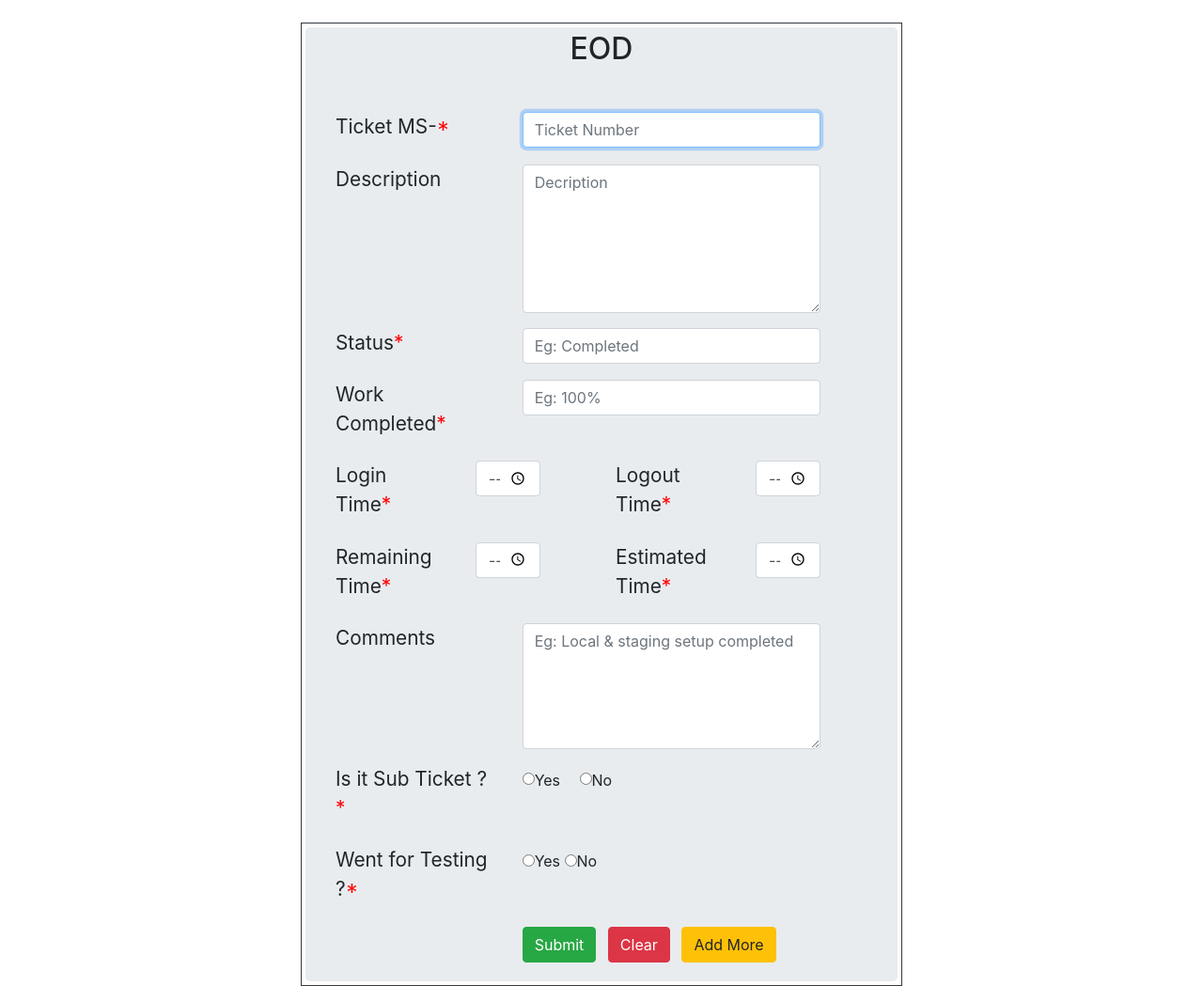
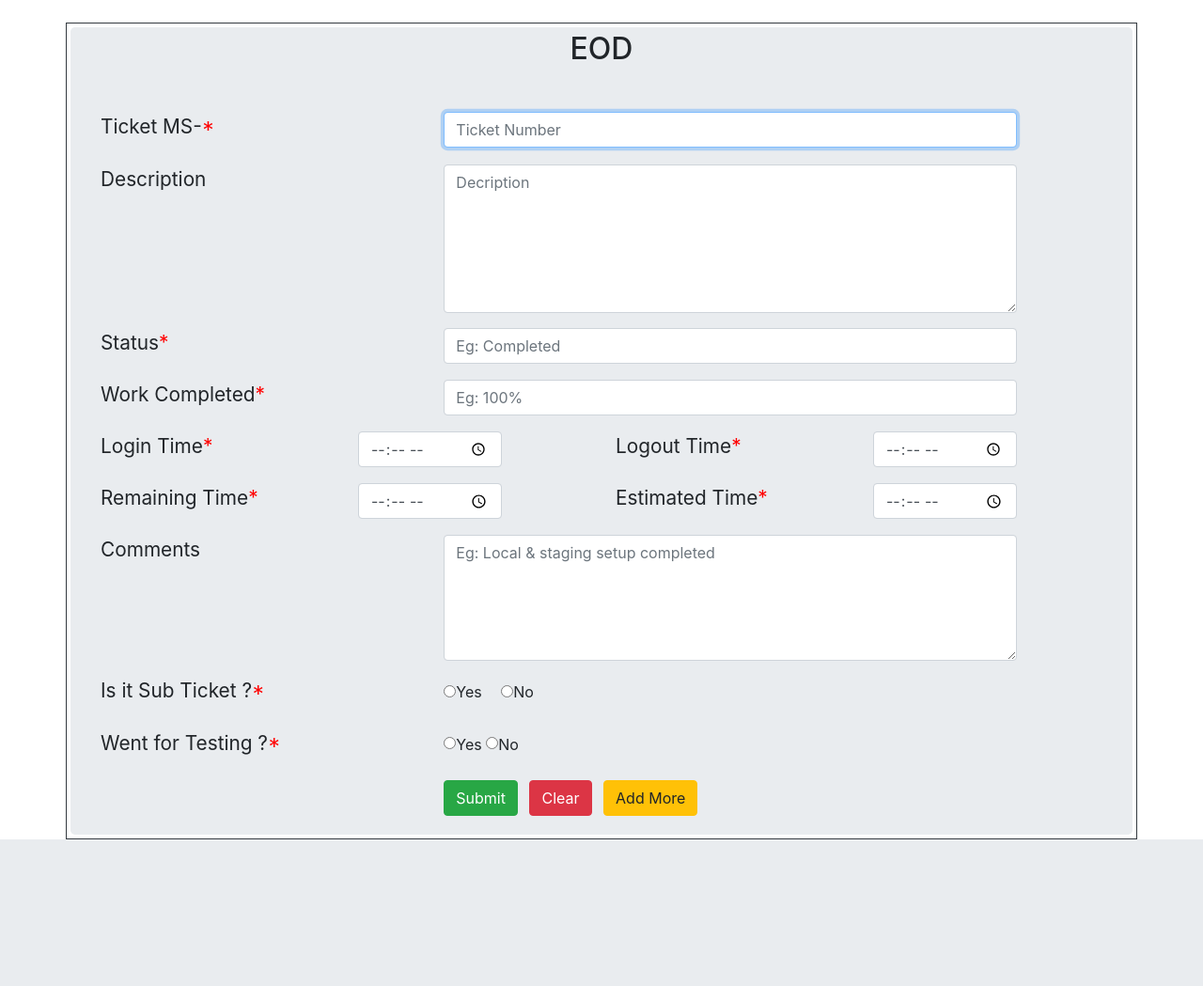
Before and after one commit to Bargavi-t2s/EOD, a PHP site: page /test.php in a window 1280 px wide. Shown: the whole page at 94% size. After the commit the page ends 893 px from the top, so only its background shows below. Run offline with PHP 8.4, Linux system fonts and the light colour scheme; some libraries are stand-ins or nearby versions.

Commit message:
Update test.php

```diff
--- a/test.php
+++ b/test.php
@@ -61,7 +61,7 @@ h2
       </style>
    </head>
    <body>
-      <div class="container col-sm-6 mt-4 p-0 border border-dark">
+      <div class="container mt-4 p-0 border border-dark">
          <div class="jumbotron m-1 py-1">
           <div id="success_div" class="alert alert-success alert-dismissible">
             <a href="#" class="close" data-dismiss="alert" aria-label="close">&times;</a>
```
